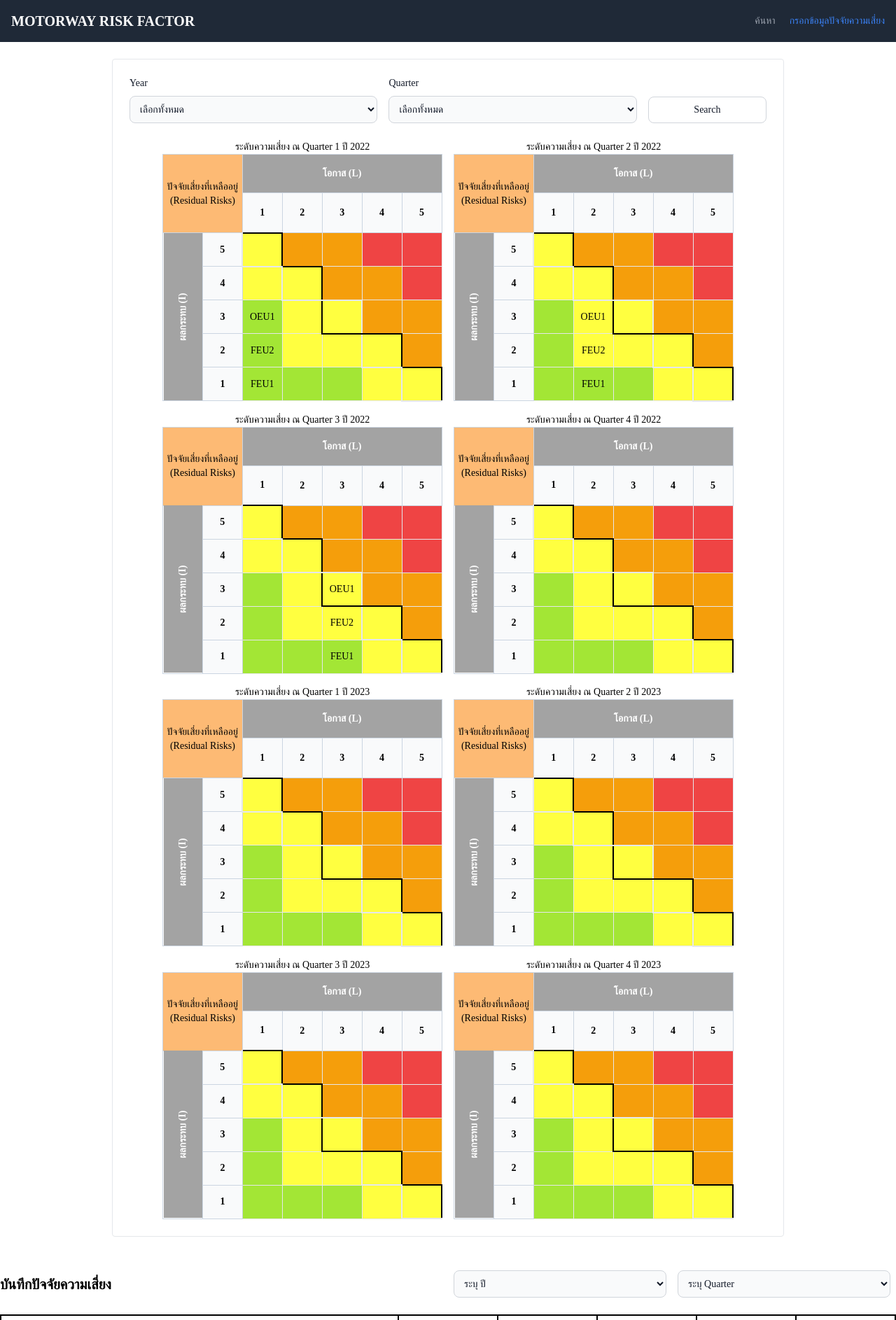
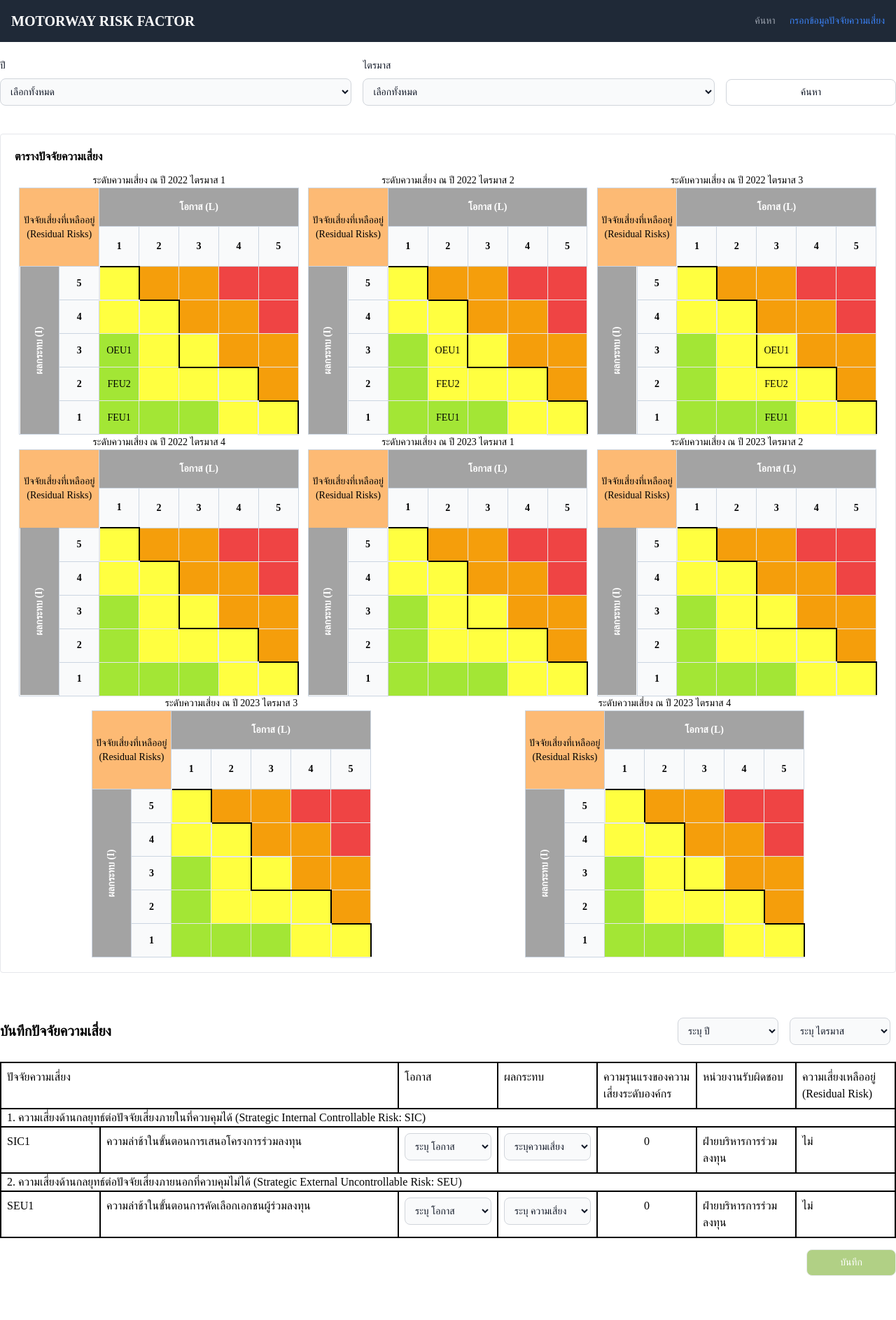
Before and after one commit to realpalmy/Front-MotorwayRiskFactor, a React (Create React App) app: page / in a window 1280 px wide. Shown: the top 1886 px of the page at 70% size. After the commit the page ends 1839 px from the top, so only its background shows below. Built offline with nearby package versions, Linux system fonts and the light colour scheme; a web font is replaced by a local one.

Commit message:
responsive page search

```diff
--- a/src/components/Factor2022.js
+++ b/src/components/Factor2022.js
@@ -22,7 +22,7 @@ export default function Factor2022() {
   const updateRiskData = (event) => {
     event.preventDefault();
 
-    console.log("how??")
+    console.log("how??");
 
     updateData((prevData) => {
       const newData = prevData.map((item) => {
@@ -80,19 +80,19 @@ export default function Factor2022() {
     }
   }, []);
 
-  const table_css = "border border-black p-2";
+  const table_css = "border border-black p-2"; //min-w-[8rem]
 
   return (
     <Fragment>
       <Alert clickedSave={clickedSave} setClickedSave={setClickedSave} />
 
       <div className="container mx-auto">
-        <div className="flex">
+        <div className="flex p-2 sm:p-0">
           <form onSubmit={updateRiskData} className="flex-col">
-            <div className="flex justify-between items-center my-4">
+            <div className="flex flex-col sm:flex-row justify-between items-center my-4">
               <h1 className="text-xl font-semibold">บันทึกปัจจัยความเสี่ยง</h1>
 
-              <div className="grid grid-cols-4 gap-4 w-[40rem] p-2 ">
+              <div className="grid grid-cols-4 gap-4 p-2 min-w-[20rem]">
                 <div className="col-span-2 content-end">
                   <select
                     id="selectYear"
@@ -114,7 +114,7 @@ export default function Factor2022() {
                       setQuarter(document.getElementById("selectQuarter").value)
                     }
                   >
-                    <option value="">ระบุ Quarter</option>
+                    <option value="">ระบุ ไตรมาส</option>
                     <option value="1">1</option>
                     <option value="2">2</option>
                     <option value="3">3</option>
@@ -124,8 +124,9 @@ export default function Factor2022() {
               </div>
             </div>
 
+            <div className="overflow-x-auto">
               <div className="flex justify-center">
-              <div className="grid grid-cols-9 align border border-black">
+                <div className="w-fit grid grid-cols-9 align border border-black">
                   <div className={"col-span-4 " + table_css}>
                     ปัจจัยความเสี่ยง
                   </div>
@@ -244,6 +245,7 @@ export default function Factor2022() {
                   </div>
                 </div>
               </div>
+            </div>
 
             {year === "2023" ? (
               <div className="flex justify-end my-4">
@@ -252,13 +254,13 @@ export default function Factor2022() {
                   type="submit"
                   className="py-2 w-32 text-white bg-lime-600 border border-gray-300 focus:outline-none hover:bg-lime-500 focus:ring-4 focus:ring-gray-200 font-medium rounded-lg text-sm dark:bg-gray-800 dark:text-white dark:border-gray-600 dark:hover:bg-gray-700 dark:hover:border-gray-600 dark:focus:ring-gray-700"
                 >
-                  Save
+                  บันทึก
                 </button>
               </div>
             ) : (
               <div className="flex justify-end my-4">
                 <div className="text-center py-2 w-32 text-white bg-lime-600 border border-gray-300 font-medium rounded-lg text-sm dark:bg-gray-800 dark:text-white dark:border-gray-600 dark:hover:bg-gray-700 dark:hover:border-gray-600 dark:focus:ring-gray-700 opacity-50 cursor-not-allowed">
-                  Save
+                  บันทึก
                 </div>
               </div>
             )}
@@ -268,7 +270,7 @@ export default function Factor2022() {
         {year && quarter && (
           <div className="flex-col border my-4 p-5 rounded">
             <h2 className="font-semibold mb-3">Preview</h2>
-            <div className="grid grid-cols-1 sm:grid-cols-2 lg:grid-cols-3 xl:grid-cols-4 gap-4">
+            <div className="flex flex-wrap justify-around">
               {data?.map((riskFactor) =>
                 riskFactor.year == year && riskFactor.quarter == quarter ? (
                   <Table
--- a/src/components/SearchGroup.js
+++ b/src/components/SearchGroup.js
@@ -35,8 +35,9 @@ export default function SearchGroup() {
 
   return (
     <Fragment>
-      <div className="flex my-6 justify-center">
-        <div className="flex flex-col justify-start max-w-[85rem] w-95 md:w-3/4 border rounded p-6">
+      <div className="container mx-auto my-6">
+        <div className="p-2 sm:p-0">
+          <div className="flex flex-col justify-start">
             <form onSubmit={searchForm} className="flex justify-start mb-6">
               <div className="grid grid-cols-2 md:grid-cols-5 gap-4 w-full">
                 <div className="col-span-2 content-end">
@@ -44,7 +45,7 @@ export default function SearchGroup() {
                     htmlFor="year"
                     className="block mb-2 text-sm font-medium text-gray-900 dark:text-white"
                   >
-                  Year
+                    ปี
                   </label>
                   <select
                     id="year"
@@ -60,7 +61,7 @@ export default function SearchGroup() {
                     htmlFor="quarter"
                     className="block mb-2 text-sm font-medium text-gray-900 dark:text-white"
                   >
-                  Quarter
+                    ไตรมาส
                   </label>
                   <select
                     id="quarter"
@@ -78,14 +79,15 @@ export default function SearchGroup() {
                     type="submit"
                     className="py-2 text-gray-900 bg-white border border-gray-300 focus:outline-none hover:bg-gray-100 focus:ring-4 focus:ring-gray-200 font-medium rounded-lg text-sm dark:bg-gray-800 dark:text-white dark:border-gray-600 dark:hover:bg-gray-700 dark:hover:border-gray-600 dark:focus:ring-gray-700"
                   >
-                  Search
+                    ค้นหา
                   </button>
                 </div>
               </div>
             </form>
 
-          <div className="flex justify-center">
-            <div className="grid grid-cols-1 sm:grid-cols-2  gap-4">
+            <div className="flex-col border my-4 p-5 rounded">
+              <h2 className="font-semibold mb-3">ตารางปัจจัยความเสี่ยง</h2>
+              <div className="flex flex-wrap justify-around">
                 {searchData?.map((quarter) => (
                   <Table
                     key={quarter.year + "" + quarter.quarter}
@@ -96,6 +98,7 @@ export default function SearchGroup() {
             </div>
           </div>
         </div>
+      </div>
     </Fragment>
   );
 }
--- a/src/components/Table.js
+++ b/src/components/Table.js
@@ -54,7 +54,7 @@ export default function Table({ data }) {
             <div className="overflow-hidden">
               <table className="w-full table-fixed border text-center text-sm font-light dark:border-neutral-500">
                 <caption>
-                  ระดับความเสี่ยง ณ Quarter {data.quarter} ปี {data.year}
+                  ระดับความเสี่ยง ณ ปี {data.year} ไตรมาส {data.quarter}
                 </caption>
                 <thead>
                   <tr>
```
Lines whose indentation alone changed are shown as unchanged.
